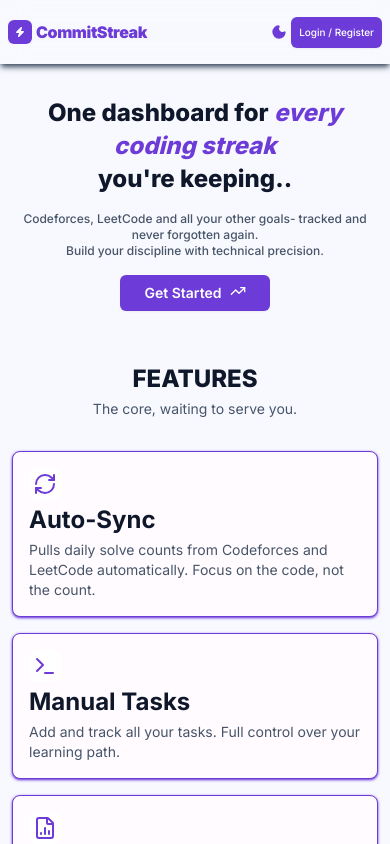
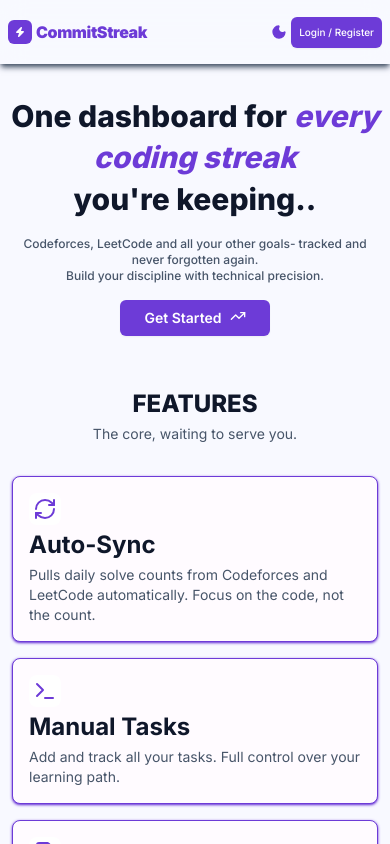
Before and after one commit to shreya300907/CommitStreak, a Next.js app in the folder client/: page / in a window 390 px wide. Shown: the top 844 px of the page. Built offline with nearby package versions, Linux system fonts and the light colour scheme.

Commit message:
fix2:made home page responsive

```diff
--- a/client/src/components/home.tsx
+++ b/client/src/components/home.tsx
@@ -17,16 +17,14 @@
     const cardVariants = {
         hidden: {
             opacity: 0,
-            y: 40
+            y: 30
         },
         visible: {
             opacity: 1,
             y: 0,
             transition: {
                 type: "spring",
-                stiffness: 70,
-                damping: 15,
-                mass: 0.8
+                stiffness: 60
             }
         },
     };
@@ -37,7 +35,7 @@
                 initial={{ opacity: 0, y: -20 }}
                 animate={{ opacity: 1, y: 0 }}
                 transition={{ duration: 0.6, ease: "easeOut" }}
-                className="text-secondary-text font-extrabold text-center text-2xl sm:text-5xl leading-snug"
+                className="text-secondary-text font-extrabold text-center text-3xl sm:text-5xl leading-snug"
             >
                 One dashboard for <span className="italic text-foreground">every coding streak</span><br/> you're keeping..
             </motion.div>
```
